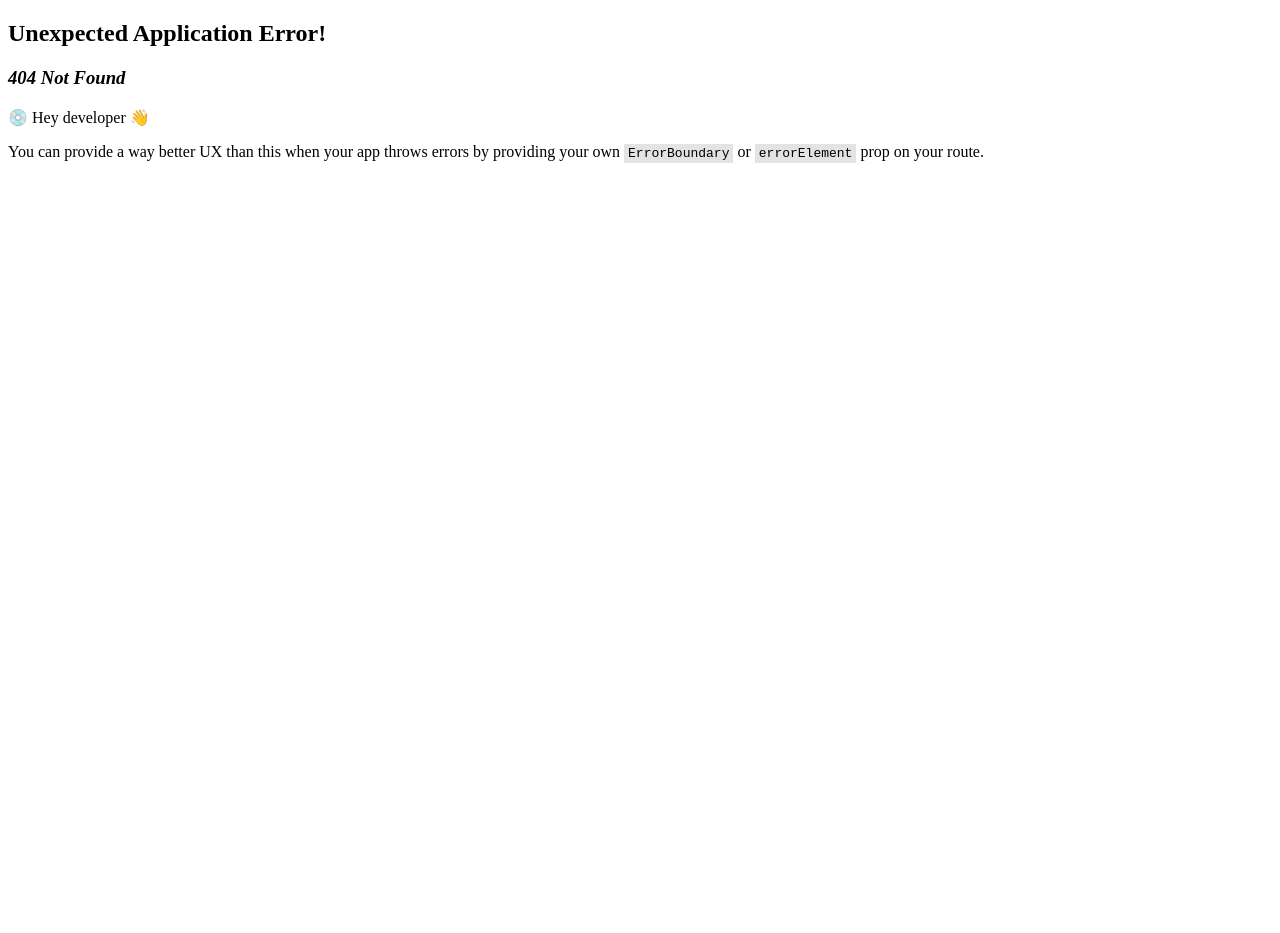
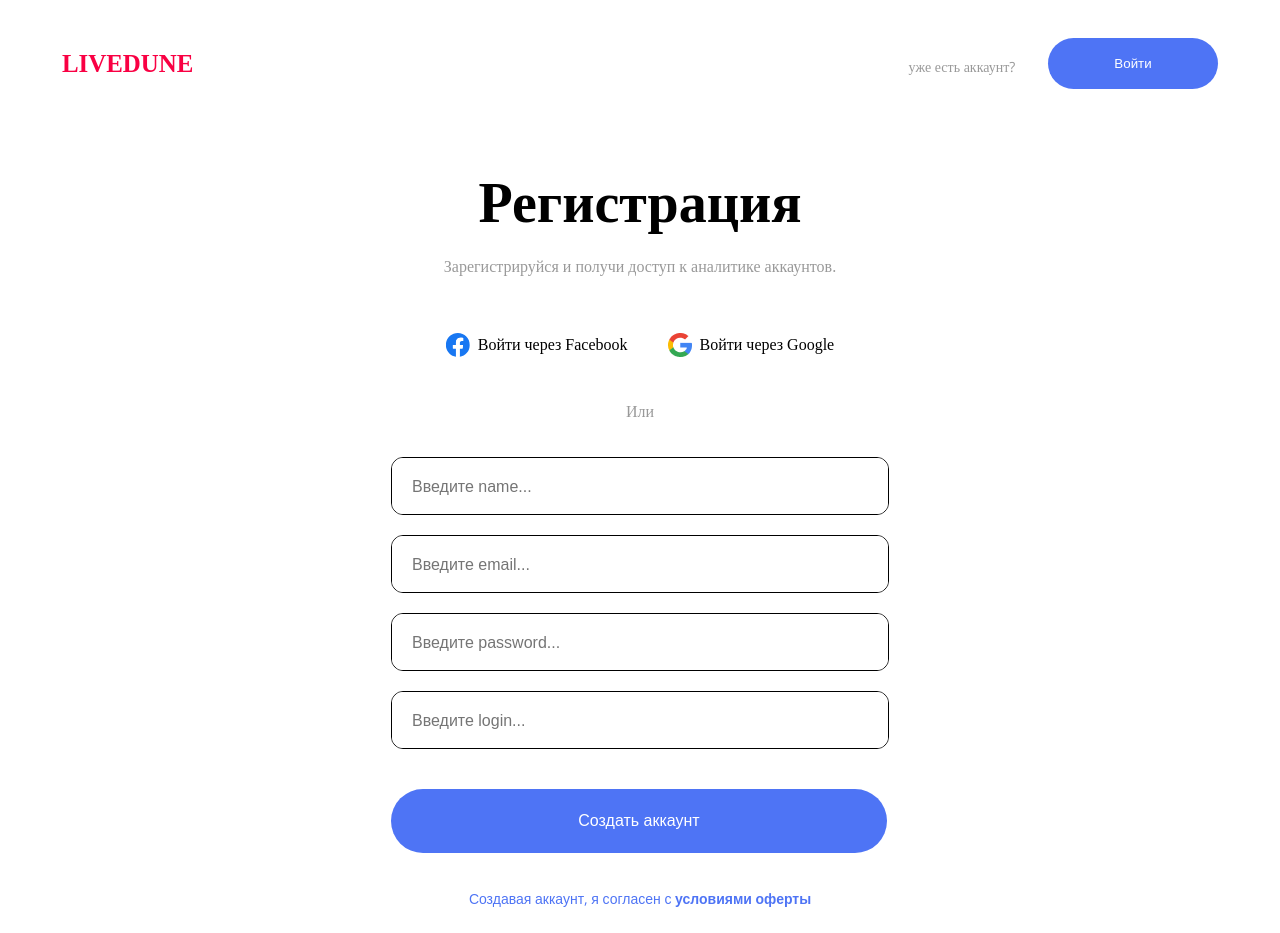
Before and after one commit to FullBakuGan/LiveDuneTestTask, a React (Vite) app: page /registration in a window 1280 px wide. Before the commit this address had no page. Before the commit the page ends 800 px from the top, so only its background shows below. Built offline with nearby package versions, Linux system fonts and the light colour scheme; a web font is replaced by a local one.

Commit message:
Добавлена страница регистрации

```diff
--- a/src/components/FormGroup.css
+++ b/src/components/FormGroup.css
@@ -1,19 +1,18 @@
-.form-items{
+.form-items {
   display: flex;
   flex-direction: column;
   gap: 20px;
 }
 
-.form-content{
+.form-content {
   width: 496px;
   height: 56px;
   border-radius: 12px;
   border: 1px solid;
   overflow: hidden;
-
 }
 
-.form-content input{
+.form-content input {
   padding-left: 20px;
   border: none;
   outline: 0;
@@ -22,43 +21,56 @@
   font-size: 16px;
 }
 
-.enter{
-    margin-top: 50px;
+.enter {
+  margin-top: 20px;
   width: 496px;
   height: 64px;
   border-radius: 64px;
-    overflow: hidden;
   background-color: #4E74F5;
   color: white;
   border: none;
   cursor: pointer;
+  font-size: 16px;
 }
 
-
-
-.forgot-password{
-    font-family: 'Open-Sans';
+.forgot-password {
+  font-family: 'Open Sans', sans-serif;
   font-size: 14px;
   line-height: 24px;
-    letter-spacing: 0px;
   text-align: center;
   color: #4E74F5;
   cursor: pointer;
-}
-
-.forgot-password::after{
-    color: #4E74F5;
+  margin-top: 10px;
 }
 
 .error-message {
   color: red;
   text-align: center;
-  margin-top: -15px;
+  margin-top: -10px;
   margin-bottom: 10px;
 }
 
-.mobile-login-footer {
+
+.terms {
+  font-family: 'Open Sans', sans-serif;
+  font-size: 14px;
+  line-height: 24px;
+  text-align: center;
+  color: #4E74F5;
+}
+
+.terms a {
+  color: #4E74F5;
+  text-decoration: none;
+  font-weight: 600;
+}
+
+.promokod {
   display: none;
+}
+
+.terms a:hover {
+  text-decoration: underline;
 }
 
 .desktop-only {
@@ -66,37 +78,35 @@
 }
 
 @media (max-width: 768px) {
-  .desktop-only {
-     display: none;
-  }
-
   .form-content {
     width: 343px;
   }
 
-  .mobile-login-footer {
-    position: fixed;
-    bottom: 130px;
-    padding: 16px;
-    display: flex;
-    flex-direction: column;
-    align-items: center;
-    font-size: 14px;
+  .enter {
+    width: 343px;
+    height: 56px;
+    border-radius: 64px;
+    font-size: 16px;
   }
 
-   .mobile-login-footer .enter {
-    position: fixed;
-    width: 343px;
-    bottom: 200px;
-    height: 56px;
-    border-radius: 64px;
-    background-color: #4E74F5;
-    color: white;
-    border: none;
-    font-size: 16px;
-    cursor: pointer;
-  }
   .form-items {
     gap: 16px;
+    align-items: center;
+  }
+
+  .promokod.mobile-only {
+    display: block;
+    font-family: 'Open Sans', sans-serif;
+    font-size: 14px;
+    line-height: 24px;
+    text-align: center;
+    color: #4E74F5;
+    cursor: pointer;
+    margin-top: -10px;
+    margin-bottom: 10px;
+  }
+
+  .desktop-only {
+    display: none;
   }
 }
--- a/src/components/FormGroups.jsx
+++ b/src/components/FormGroups.jsx
@@ -1,68 +1,81 @@
-import './FormGroup.css'
 import React, { useState } from 'react';
+import { useLocation } from 'react-router-dom';
+import { FormConfigs } from '../data';
+import './FormGroup.css';
 
-export default function FormGroups() {
-  const [email, setEmail] = useState('');
-  const [password, setPassword] = useState('');
+export default function Form() {
+  const location = useLocation();
+  const isLogin = location.pathname === '/';
+
+  const config = isLogin ? FormConfigs.login : FormConfigs.registration;
+
+  const [formData, setFormData] = useState({});
   const [error, setError] = useState('');
 
-  const CORRECT_EMAIL = 'example@example.com';
-  const CORRECT_PASSWORD = 'password2021';
+  const handleChange = (field) => (e) => {
+    setFormData(prev => ({ ...prev, [field]: e.target.value }));
+  };
 
   const handleSubmit = (e) => {
     e.preventDefault();
 
-    if (!email) {
-      setError("Введите email");
+    for (const field of config.fields) {
+      if (!formData[field]) {
+        setError(`Введите ${field}`);
         return;
       }
-
-    if (!password) {
-      setError("Введите пароль");
-      return;
     }
 
-    if (email !== CORRECT_EMAIL || password !== CORRECT_PASSWORD) {
+    if (isLogin) {
+      if (
+        formData.email !== config.correctEmail ||
+        formData.password !== config.correctPassword
+      ) {
         setError('Неверный email или пароль');
         return;
       }
+    } else {
+      if (formData.password !== formData.confirmPassword) {
+        setError('Пароли не совпадают');
+        return;
+      }
+    }
 
-    alert('Авторизация успешна!');
+    alert(config.successMessage);
     setError('');
   };
 
   return (
-  <>
     <form className="form-items" onSubmit={handleSubmit}>
-      <div className="form-content">
+      {config.fields.map(field => (
+        <div className="form-content" key={field}>
           <input
-          type="email"
-          value={email}
-          onChange={(e) => setEmail(e.target.value)}
-          placeholder="Введите почту..."
+            type={field.includes('password') ? 'password' : 'text'}
+            placeholder={`Введите ${field}...`}
+            value={formData[field] || ''}
+            onChange={handleChange(field)}
             required
           />
         </div>
-      <div className="form-content">
-        <input
-          type="password"
-          value={password}
-          onChange={(e) => setPassword(e.target.value)}
-          placeholder="Введите пароль..."
-          required
-        />
-      </div>
+      ))}
+
+      {!isLogin && (
+        <p className="promokod mobile-only">У меня есть промокод</p>
+      )}
+
       {error && <div className="error-message">{error}</div>}
 
-      <button type="submit" className="enter desktop-only">Войти в аккаунт</button>
-      <a href="#" className="forgot-password desktop-only">Забыли пароль?</a>
+      <button type="submit" className="enter">{config.buttonText}</button>
+
+      {!isLogin && (
+        <p className="terms">
+          Создавая аккаунт, я согласен с <a href="/terms">условиями оферты</a>
+        </p>
+      )}
+
+      {isLogin && (
+        <a href="/reset-password" className="forgot-password">Забыли пароль?</a>
+      )}
     </form>
-
-    <div className="mobile-login-footer">
-      <button type="submit" className="enter">Войти в аккаунт</button>
-      <a href="#" className="forgot-password">Забыли пароль?</a>
-    </div>
-  </>
   );
-
 }
--- a/src/components/Header.css
+++ b/src/components/Header.css
@@ -27,11 +27,14 @@
     color: #999999;
     font-family: 'Open Sans';
     cursor: pointer;
+    text-align: center;
+    top: 5px;
 }
 
 .registration{
     position: relative;
     width: 170px;
+    height: 51px;
     border-radius: 100px;
     background-color: #4E74F5;
     color: white;
--- a/src/components/Header.jsx
+++ b/src/components/Header.jsx
@@ -1,18 +1,27 @@
-import './Header.css'
+import './Header.css';
+import { useLocation } from 'react-router-dom';
+import { HeaderItems } from '../data';
+import { Link } from 'react-router-dom';
 
-export default function Header(){
-  return(
+export default function Header() {
+  const location = useLocation();
+  const isLogin = location.pathname === '/';
+
+  const current = isLogin ? HeaderItems[1] : HeaderItems[0];
+
+  return (
     <header>
-        <div className="header-container">
-            <div className="header-left">
-                <h5>LIVEDUNE</h5>
-            </div>
-            <div class = "header-right">
-                <p className="mobile-hidden">У вас нет аккаунта?</p>
-                <button class = "registration">Регистрация</button>
-            </div>
+      <div className="header-container">
+        <div className="header-left">
+          <h5>{current.leftItem}</h5>
         </div>
-
+        <div className="header-right">
+          <p className="mobile-hidden">{current.register}</p>
+          <Link to={current.path}>
+            <button className="registration">{current.enter}</button>
+          </Link>
+        </div>
+      </div>
     </header>
-  )
+  );
 }
--- a/src/components/WelkomMessage.jsx
+++ b/src/components/WelkomMessage.jsx
@@ -1,5 +1,3 @@
-import { LoginMessage } from "../data";
-
 export default function WelkomMessage({title, message}) {
   return (
     <div>
--- a/src/data.js
+++ b/src/data.js
@@ -1,6 +1,44 @@
 export const LoginMessage = [
-    {
-        title: "Войти",
-        message: "Добро пожаловать, рады видеть вас снова 👋"
-    }
-]
+  {
+    title: "Войти",
+    message: "Добро пожаловать, рады видеть вас снова 👋"
+  }
+];
+
+export const RegisterMessage = [
+  {
+    title: "Регистрация",
+    message: "Зарегистрируйся и получи доступ к аналитике аккаунтов."
+  }
+];
+
+
+export const HeaderItems = [
+  {
+    leftItem: "LIVEDUNE",
+    register: "уже есть аккаунт?",
+    enter: "Войти",
+    path: "/"
+  },
+  {
+    leftItem: "LIVEDUNE",
+    register: "у вас нет аккаунта?",
+    enter: "Регистрация",
+    path: "/registration"
+  }
+];
+
+export const FormConfigs = {
+  login: {
+    fields: ['email', 'password'],
+    buttonText: 'Войти в аккаунт',
+    successMessage: 'Авторизация успешна!',
+    correctEmail: 'example@example.com',
+    correctPassword: 'password2021',
+  },
+  registration: {
+    fields: ['name', 'email', 'password', 'login'],
+    buttonText: 'Создать аккаунт',
+    successMessage: 'Регистрация успешна!',
+  }
+};
--- a/src/main.jsx
+++ b/src/main.jsx
@@ -4,6 +4,7 @@ import { createBrowserRouter, RouterProvider } from 'react-router-dom'
 import App from './App'
 import Login from './pages/Login'
 import './index.css'
+import Registration from './pages/Registration'
 
 const router = createBrowserRouter([
   {
@@ -14,6 +15,10 @@ const router = createBrowserRouter([
     path: '/app',
     element: <App />,
   },
+  {
+    path: '/registration',
+    element: <Registration />
+  }
 ])
 
 createRoot(document.getElementById('root')).render(
--- /dev/null
+++ b/src/pages/Registration.jsx
@@ -0,0 +1,18 @@
+import Header from "../components/Header";
+import WelkomMessage from "../components/WelkomMessage";
+import { RegisterMessage } from "../data";
+import SocialItems from "../components/SocialItems"
+import FormGroups from "../components/FormGroups"
+
+export default function Registration(){
+    return(
+        <div>
+            <Header />
+            <main>
+                <WelkomMessage {...RegisterMessage[0]}/>
+                <SocialItems />
+                <FormGroups />
+            </main>
+        </div>
+    )
+}
```
Lines whose indentation alone changed are shown as unchanged.
